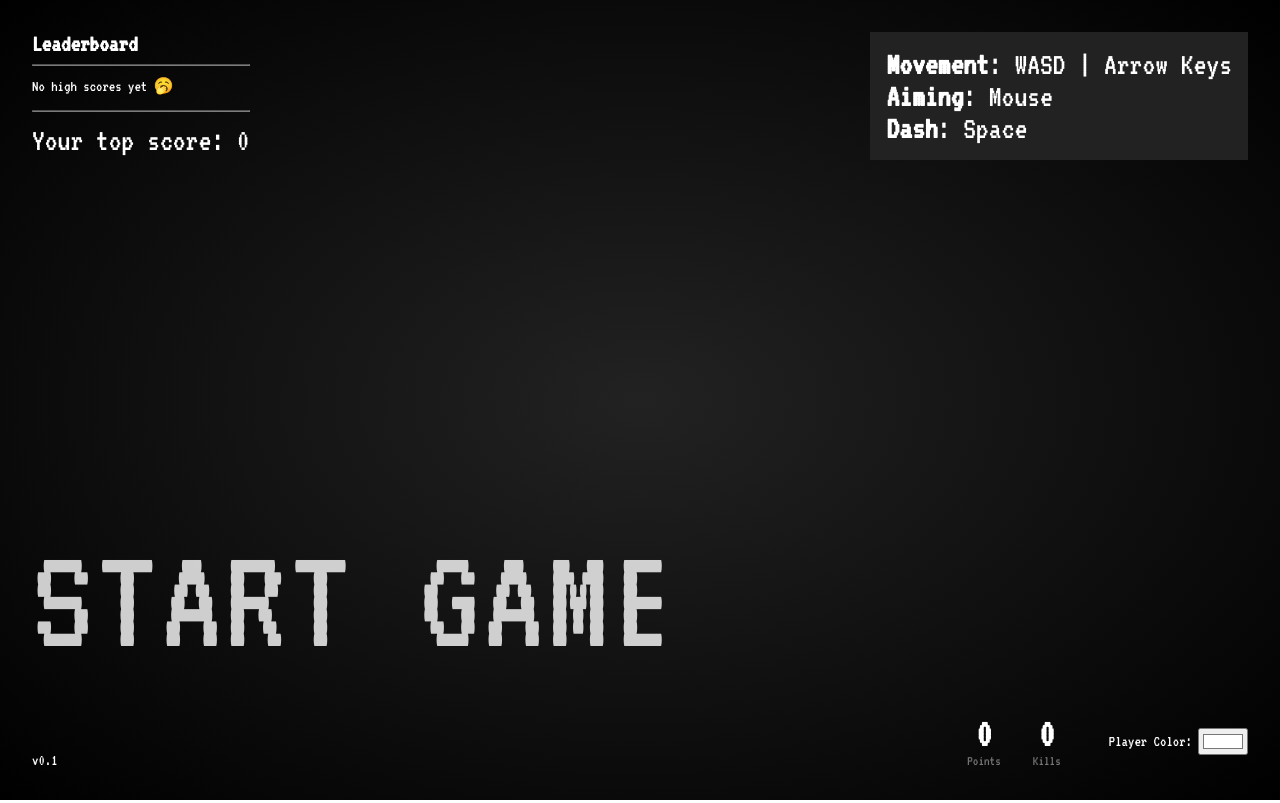
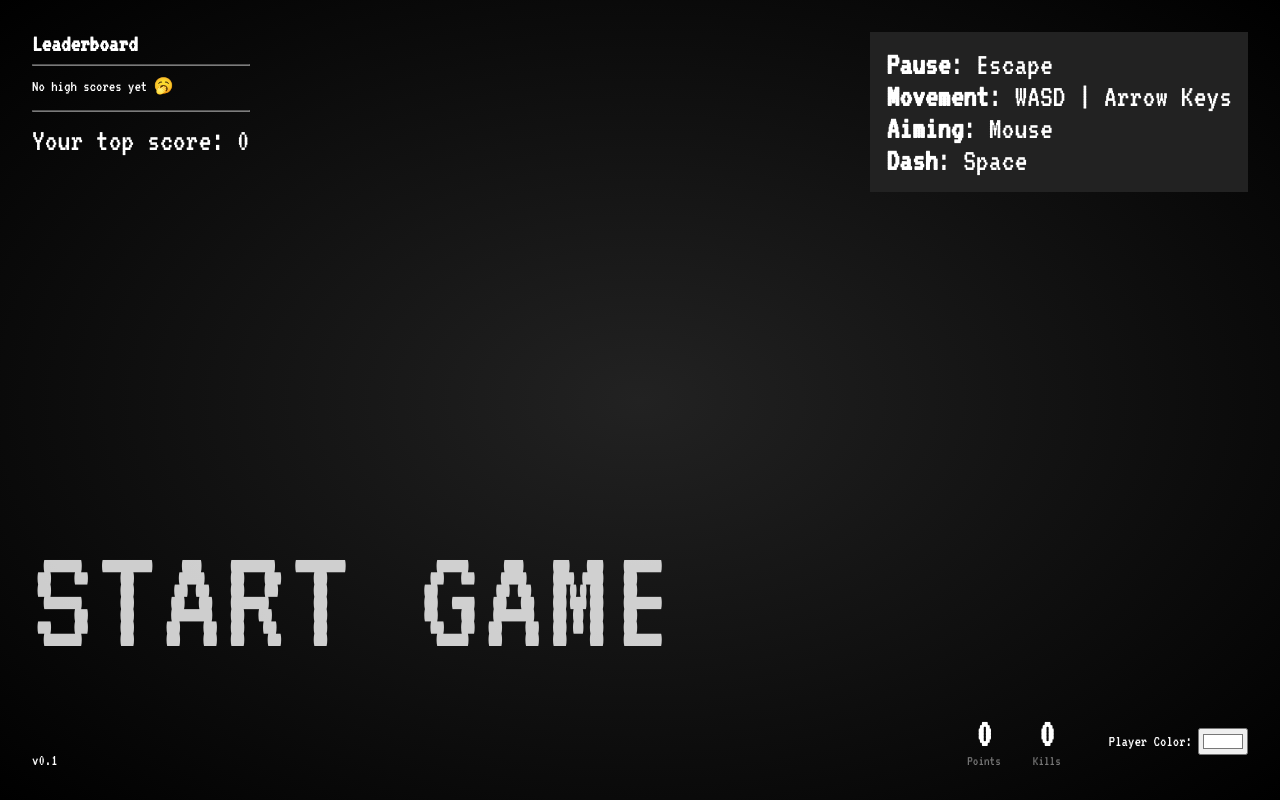
Before and after one commit to LankyMoose/BulletHell, a website built with webpack: page public/index.html in a window 1280 px wide. Built offline with nearby package versions, Linux system fonts and the light colour scheme; some packages are replaced by stand-ins of ours; no server answers; the database is empty.

Commit message:
add escape to ctrls display

```diff
--- a/public/index.html
+++ b/public/index.html
@@ -436,6 +436,7 @@
 
       <div id="menu_br">
         <div id="ctrlsDisplay">
+          <b>Pause</b>: Escape<br />
           <b>Movement</b>: WASD | Arrow Keys<br />
           <b>Aiming</b>: Mouse<br />
           <b>Dash</b>: Space
```
Also changed, not shown: readme.md.
